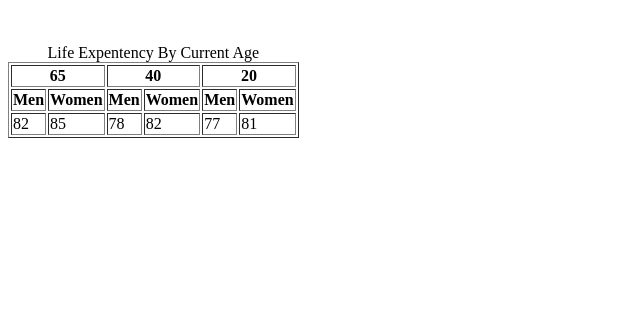
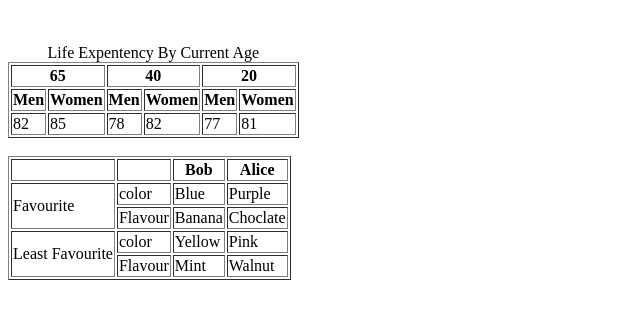
Before and after one commit to VinzRaj/HTMLTableDemo, a plain HTML site: page index.html in a window 1280 px wide. Shown: the whole page, without its empty margins (0-640 px from the left). Drawn offline with Linux system fonts and the light colour scheme.

Commit message:
Second table completed sucessfully

```diff
--- a/index.html
+++ b/index.html
@@ -34,5 +34,36 @@
         <td>81</td>
       </tr>
     </table>
+    <br/>
+    <table border="1">
+    <tr>
+     <th></th>
+     <th></th>
+     <th>Bob</th>
+     <th>Alice</th>
+    </tr>
+    <tr>
+     <td rowspan="2">Favourite</td>
+     <td>color</td>
+     <td>Blue</td>
+     <td>Purple</td>
+    </tr>
+    <tr>
+     <td>Flavour</td>
+     <td>Banana</td>
+     <td>Choclate</td>
+    </tr>
+    <tr>
+     <td rowspan="2">Least Favourite</td>
+     <td>color</td>
+     <td>Yellow</td>
+     <td>Pink</td>
+    </tr>
+    <tr>
+     <td>Flavour</td>
+     <td>Mint</td>
+     <td>Walnut</td>
+    </tr>
+    </table>
   </body>
 </html>
```
